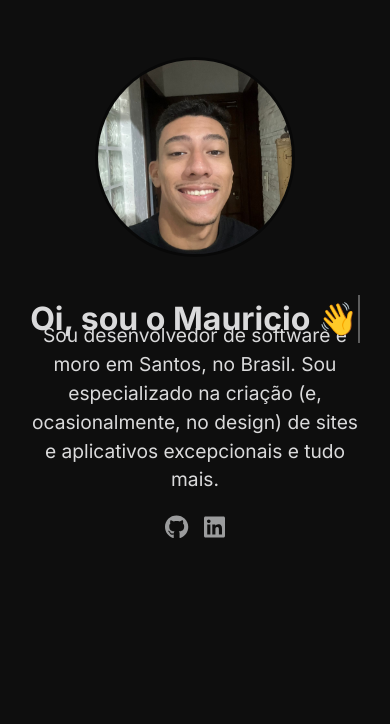
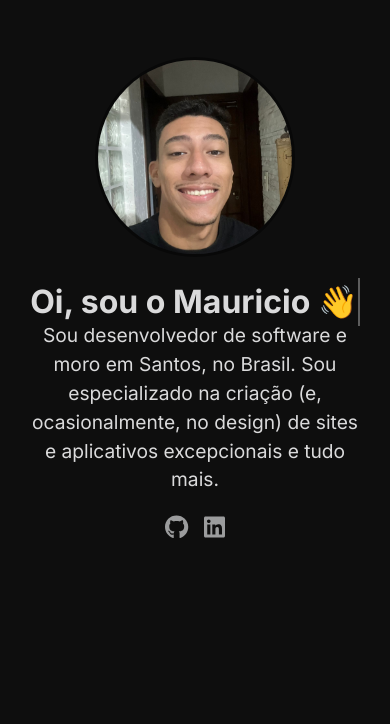
Before and after one commit to Mauricio-Chiapetta/my-portfolio, a Next.js app: page / in a window 390 px wide. Shown: the part 120-844 px from the top of the page. Built offline with nearby package versions, Linux system fonts and the light colour scheme.

Commit message:
responsividade

```diff
--- a/src/app/globals.css
+++ b/src/app/globals.css
@@ -263,7 +263,7 @@ hr {
 
 @media screen and (max-width: 480px) {
   .efeito-digitando {
-    top: 52%; /* Ajuste este valor conforme necessário */
+    top: 50%; /* Ajuste este valor conforme necessário */
   }
 }
 
```
